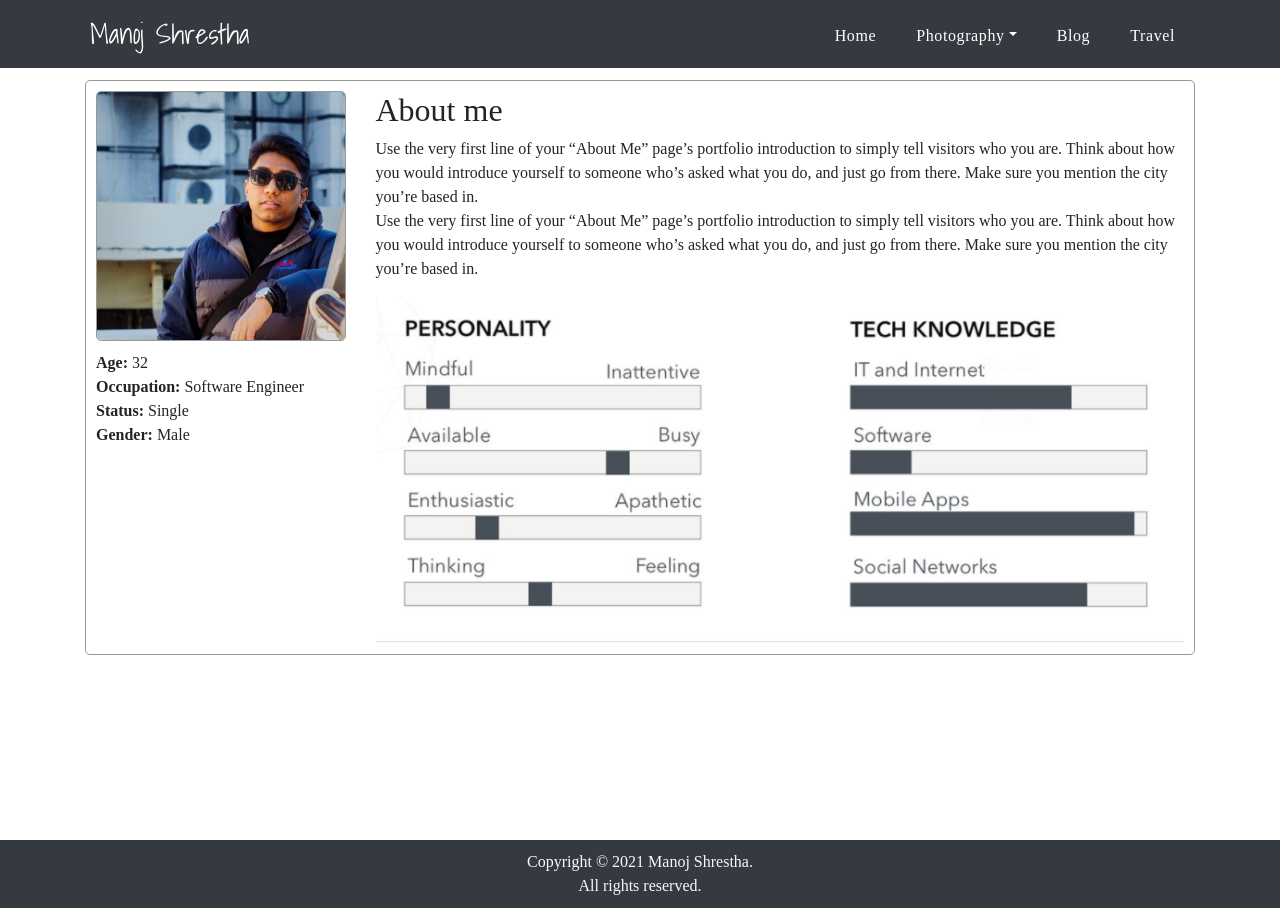
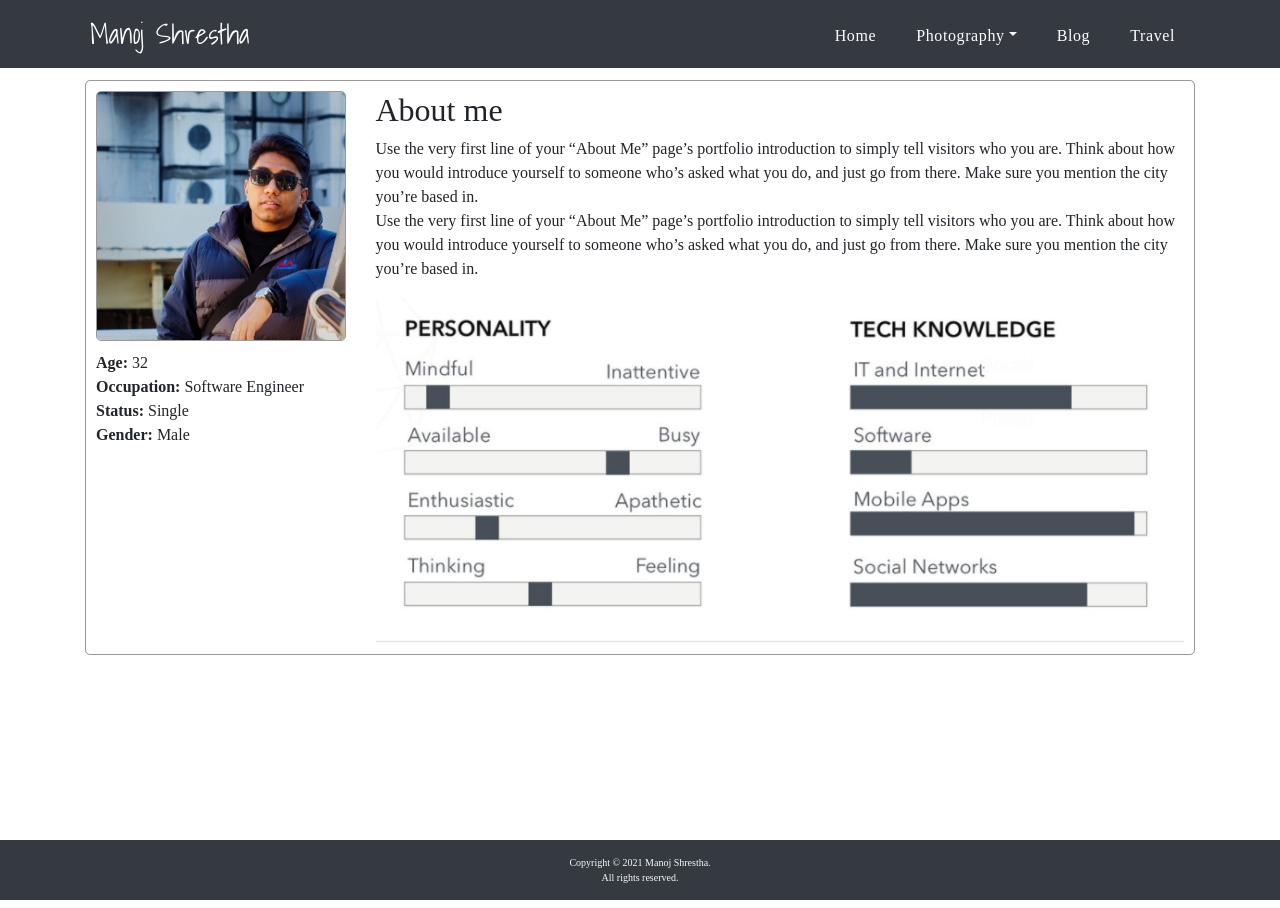
Before and after one commit to manojshrestha/React-Website-BoilerPlate, a React (Create React App) app: page / in a window 1280 px wide. Built offline with nearby package versions, Linux system fonts and the light colour scheme; a web font is replaced by a local one.

Commit message:
Footer fixed

```diff
--- a/src/Components/Footer.css
+++ b/src/Components/Footer.css
@@ -4,5 +4,6 @@
     width: 100%;
     color: white;
     text-align: center;
-    padding: 10px;
+    padding: 15px 0px 15px 0px;
+    font-size: 10px;
 }
--- a/src/Pages/Photography.js
+++ b/src/Pages/Photography.js
@@ -7,7 +7,7 @@ export default function Photography() {
   return (
     <>
       <Navbar />
-      <div className="body-wrapper">
+      <div className="container body-wrapper">
         <h1 className="services">Photography</h1>
       </div>
       <Footer />
```
